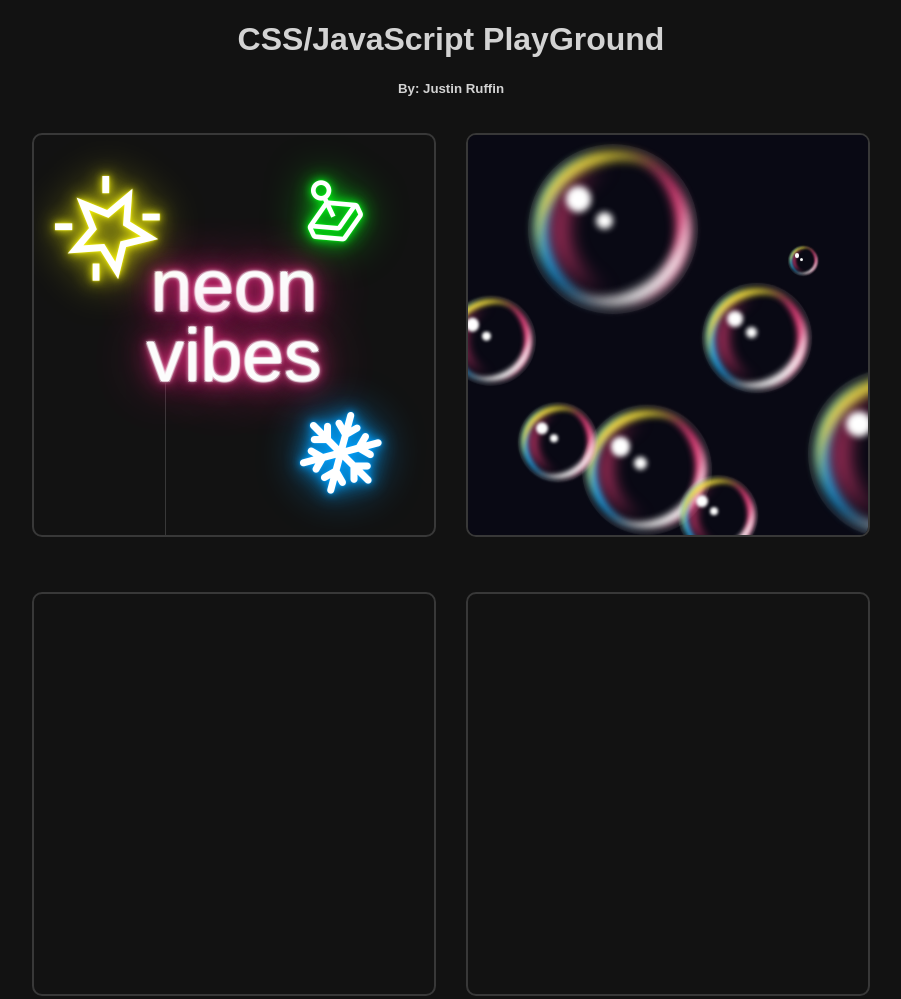
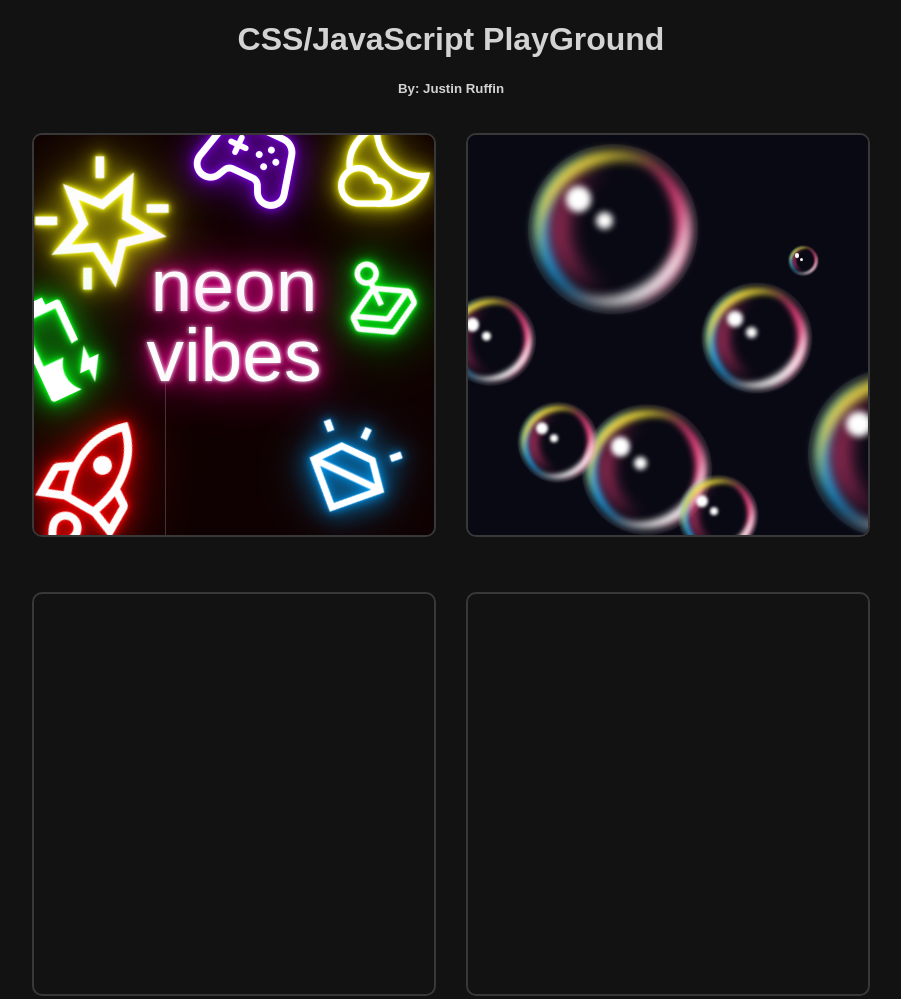
Before and after one commit to justinruffin/CSS-JS-PlayGround, a plain HTML site: page index.html in a window 1280 px wide. Shown: the top 999 px of the page, without its empty margins (189-1090 px from the left). Drawn offline with nearby package versions, Linux system fonts and the light colour scheme; a web font is replaced by a local one.

Commit message:
Updated neon square with new symbols

```diff
--- a/index.html
+++ b/index.html
@@ -13,7 +13,7 @@
         <link href="https://fonts.googleapis.com/css2?family=Tilt+Neon&display=swap" rel="stylesheet" />
         <!--NEON SIGN SYMBOLS-->
         <link rel="stylesheet" href="https://cdnjs.cloudflare.com/ajax/libs/font-awesome/7.3.1/css/all.css" integrity="sha512-x9WwyMYBnlXMNQ6kQ/Lyzu1NqIhLQKL5Oq6xByfXuRj7s9CskyCbLv/1IjqzJmXwFXWr0ov6jBV7Qbc0hh9nHg==" crossorigin="anonymous" referrerpolicy="no-referrer" />
-        <link rel="stylesheet" href="https://fonts.googleapis.com/css2?family=Material+Symbols+Outlined:opsz,wght,FILL,GRAD@20,200,0,0&icon_names=joystick,star_shine" />
+        <link rel="stylesheet" href="https://fonts.googleapis.com/css2?family=Material+Symbols+Outlined:opsz,wght,FILL,GRAD@20,200,0,0&icon_names=joystick,star_shine,rocket_launch,diamond_shine,stadia_controller,battery_charging_50,partly_cloudy_night" />
     </head>
     <body>
         <div class="header">
@@ -25,11 +25,15 @@
             <div class="row">
                 <div class="box">
                     <div class="neon">
-                        <p class="neon-sign">neon vibes</p>
-                        <div class="line line-1"></div>
-                        <i class="fa-regular fa-snowflake fa-rotate-by neon-snowflake" style="--fa-rotate-angle: 15deg"></i>
-                        <span class="material-symbols-outlined neon-joystick">joystick</span>
-                        <span class="material-symbols-outlined neon-star">star_shine</span>
+                        <p class="neon-sign neon-shared">neon vibes</p>
+                        <div class="line-1"></div>
+                        <span class="material-symbols-outlined neon-joystick neon-shared">joystick</span>
+                        <span class="material-symbols-outlined neon-star neon-shared">star_shine</span>
+                        <span class="material-symbols-outlined neon-rocket neon-shared">rocket_launch</span>
+                        <span class="material-symbols-outlined neon-diamond neon-shared">diamond_shine</span>
+                        <span class="material-symbols-outlined neon-stadia-controller neon-shared">stadia_controller</span>
+                        <span class="material-symbols-outlined neon-battery neon-shared">battery_charging_50</span>
+                        <span class="material-symbols-outlined neon-moon neon-shared">partly_cloudy_night</span>
                     </div>
                 </div>
                 <div class="box">
--- a/style.css
+++ b/style.css
@@ -53,39 +53,23 @@ body {
     height: 400px;
     width: 400px;
     color: #fff;
+    background-color: #0f0101;
+}
+
+.neon-shared {
+    position: absolute;
+    font-family: "Tilt Neon", sans-serif;
+    text-align: center;
 }
 
 .neon-sign {
-    position: absolute;
     top: 10%;
     left: 25%;
     width: 200px;
-    font-family: "Tilt Neon", sans-serif;
-    text-align: center;
     font-size: 75px;
     line-height: 70px;
     animation: flicker 10s linear infinite;
-}
-
-/* prettier-ignore */
-@keyframes flicker {
-    0%, 19.9%, 22%, 62.9%, 64%, 64.9%, 66%, 70%, 100% {
-        opacity: 0.99;
-        text-shadow:
-            -1px -1px 0 rgba(255, 255, 255, 0.4),
-            1px -1px 0 rgba(255, 255, 255, 0.4),
-            -1px 1px 0 rgba(255, 255, 255, 0.4),
-            1px 1px 0 rgba(255, 255, 255, 0.4),
-            0 0 4px #fff,
-            0 0 12px #ff2e88,
-            0 0 28px #ff2e88,
-            0 0 60px #ff2e88,
-            0 2px 3px #000;
-    }
-    20%, 21.9%, 63%, 63.9%, 65%, 69.9% {
-        opacity: 0.4;
-        text-shadow: none;
-    }
+    z-index: 1;
 }
 
 .line-1 {
@@ -95,15 +79,19 @@ body {
     top: 62%;
     left: 131px;
     background-color: #383838;
-    z-index: -1;
 }
 
 .neon-star {
-    position: absolute;
-    top: 10%;
-    left: 5%;
-    font-size: 110px !important;
+    top: 5%;
+    font-size: 140px !important;
     transform: rotate(-45deg);
+    animation: flicker4 10s linear infinite;
+}
+
+.neon-moon {
+    top: -20px;
+    left: 75%;
+    font-size: 100px !important;
     text-shadow:
         0 0 2px #fffb0c,
         0 0 8px #fffb0c,
@@ -111,29 +99,121 @@ body {
         0 0 45px #fffb0c;
 }
 
-.neon-snowflake {
-    position: absolute;
+.neon-joystick {
+    top: 30%;
+    left: 75%;
+    font-size: 90px !important;
+    transform: rotate(-25deg);
+    animation: flicker3 15s linear infinite;
+}
+
+.neon-rocket {
+    top: 72%;
+    left: -10px;
+    font-size: 130px !important;
+    transform: rotate(-15deg);
+    animation: flicker2 20s linear infinite;
+}
+
+.neon-diamond {
     top: 70%;
     left: 65%;
-    font-size: 75px !important;
+    font-size: 110px !important;
+    transform: rotate(25deg);
     text-shadow:
         0 0 2px #00a2ff,
-        0 0 8px #00a2ff,
-        0 0 20px #00a2ff,
+        0 0 10px #00a2ff,
+        0 0 25px #00a2ff,
         0 0 45px #00a2ff;
 }
 
-.neon-joystick {
-    position: absolute;
-    top: 10%;
-    left: 65%;
-    font-size: 75px !important;
+.neon-stadia-controller {
+    top: -30px;
+    left: 40%;
+    font-size: 110px !important;
+    transform: rotate(25deg);
+    text-shadow:
+        0 0 2px #8c00ff,
+        0 0 10px #8c00ff,
+        0 0 25px #8c00ff,
+        0 0 45px #8c00ff;
+}
+
+.neon-battery {
+    top: 38%;
+    left: -40px;
+    font-size: 120px !important;
     transform: rotate(-25deg);
     text-shadow:
-        0 0 2px #00ff15,
-        0 0 8px #00ff15,
-        0 0 20px #00ff15,
-        0 0 45px #00ff15;
+            0 0 4px #00ff15,
+            0 0 10px #00ff15,
+            0 0 25px #00ff15,
+            0 0 60px #00ff15;
+}
+
+/* prettier-ignore */
+@keyframes flicker {
+    0%, 19.9%, 22%, 62.9%, 64%, 64.9%, 66%, 70%, 100% {
+        opacity: 0.99;
+        text-shadow:
+            0 0 4px #fff,
+            0 0 12px #fe019a,
+            0 0 28px #fe019a,
+            0 0 60px #fe019a,
+            0 2px 3px #000;
+    }
+    20%, 21.9%, 63%, 63.9%, 65%, 69.9% {
+        opacity: 0.4;
+        text-shadow: none;
+    }
+}
+
+/* prettier-ignore */
+@keyframes flicker2 {
+    0%, 62.9%, 64%, 64.9%, 66%, 100% {
+        opacity: 0.99;
+        text-shadow:
+            0 0 4px #ff0000,
+            0 0 10px #ff0000,
+            0 0 25px #ff0000,
+            0 0 60px #ff0000;
+    }
+    63%, 63.9%, 65% {
+        opacity: 0.5;
+        text-shadow: none;
+    }
+}
+
+/* prettier-ignore */
+@keyframes flicker3 {
+    0%, 62.9%, 64%, 64.9%, 66%, 100% {
+        opacity: 0.99;
+        text-shadow:
+            0 0 4px #00ff15,
+            0 0 10px #00ff15,
+            0 0 25px #00ff15,
+            0 0 60px #00ff15;
+    }
+    63%, 63.9%, 65% {
+        opacity: 0.75;
+        text-shadow: none;
+    }
+}
+
+/* prettier-ignore */
+@keyframes flicker4 {
+    0%, 62.9%, 64%, 64.9%, 66%, 100% {
+        opacity: 0.99;
+        text-shadow:
+            0 0 4px #fffb0c,
+            0 0 10px #fffb0c,
+            0 0 25px #fffb0c,
+            0 0 60px #fffb0c;
+    }
+    63%, 63.9%, 65% {
+        opacity: 0.75;
+        text-shadow: none;
+    }
 }
 
 /* ****************************************
```
